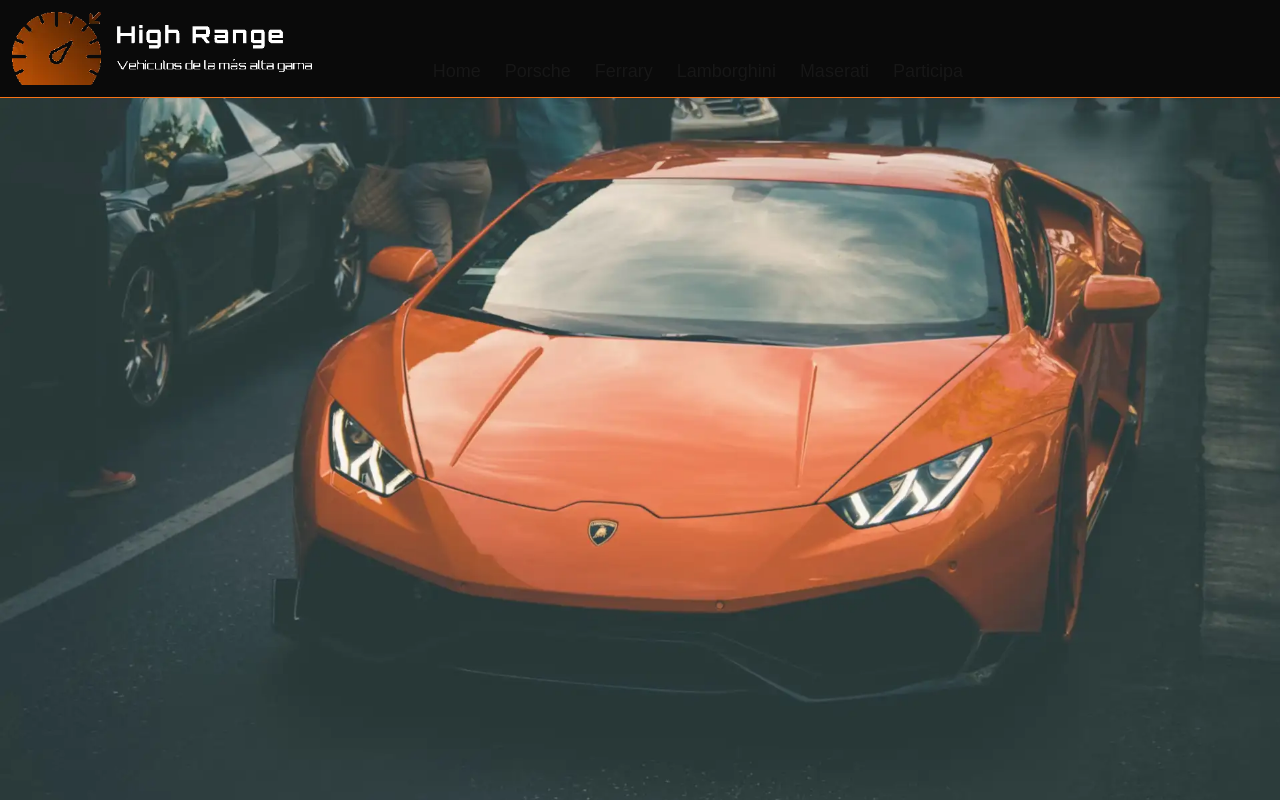
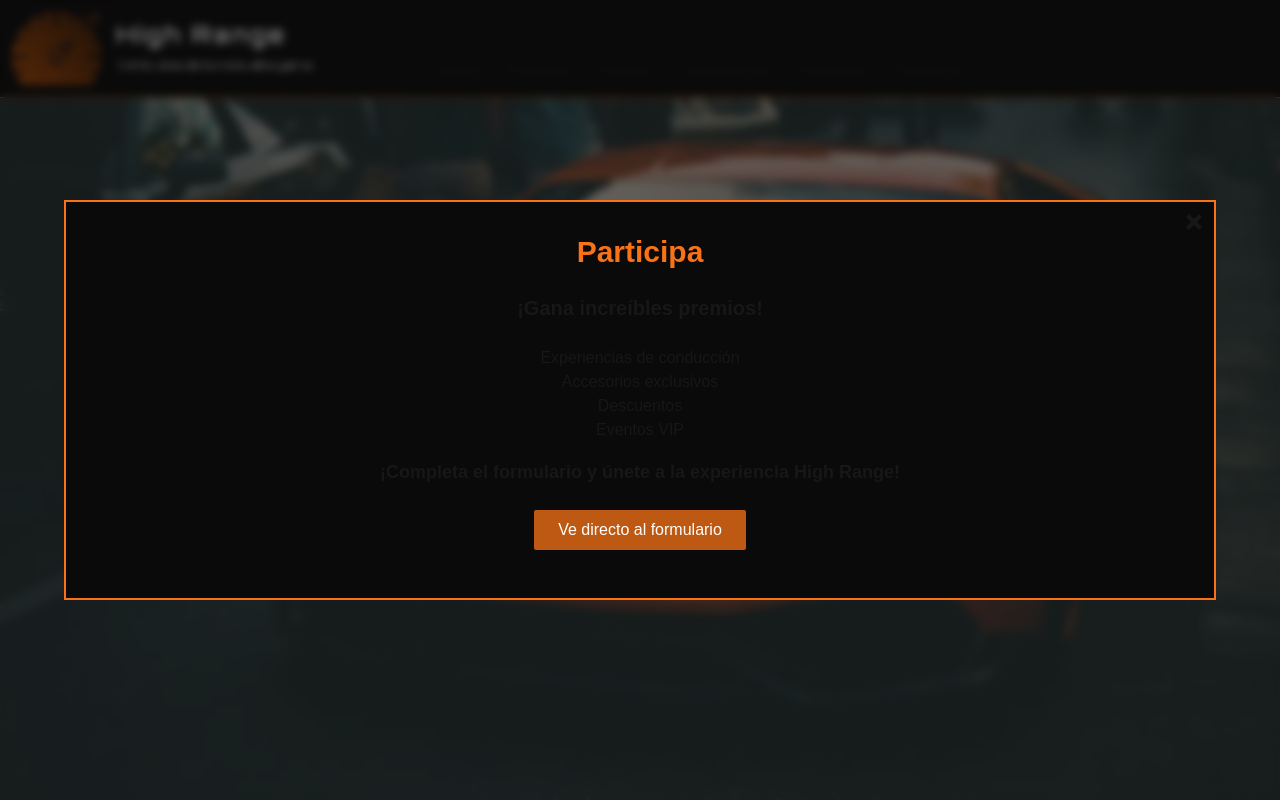
Before and after one commit to alexcoronell/cars-bogota-test, a Next.js app: page / in a window 1280 px wide. Shown: the top 800 px of the page. Built offline with nearby package versions, Linux system fonts and the light colour scheme; no server answers.

Commit message:
Banner participates in our completed

```diff
--- a/src/app/page.tsx
+++ b/src/app/page.tsx
@@ -2,6 +2,7 @@ import Carousel from "@/components/Carousel";
 import PagesContent from "@/components/shared/PagesContent";
 import ContactForm from "@/components/ParticipateForm";
 import PictureContactSection from "@/components/PictureContactSection";
+import ParticipateBanner from "@/components/ParticipateBanner";
 
 const title = "High Range";
 const content = "Elegir Hight Range significa optar por vehículos de lujo de marcas prestigiosas como Porsche, Ferrari, Lamborghini y Maserati, garantizando calidad y exclusividad. Ofrecemos una experiencia de compra personalizada y un servicio postventa excepcional, además de la oportunidad de unirte a una comunidad de entusiastas del automóvil. En Hight Range, no solo adquieres un vehículo; vives una experiencia que combina pasión y un servicio inigualable.";
@@ -15,6 +16,7 @@ export default function Home() {
         <PictureContactSection />
         <ContactForm />
       </div>
+      <ParticipateBanner />
     </div>
   );
 }
--- /dev/null
+++ b/src/components/ParticipateBanner.tsx
@@ -0,0 +1,31 @@
+"use client";
+import Link from "next/link";
+import { useState } from "react";
+
+import { MdiCloseThick } from "./icons/MdiCloseThick";
+
+import styles from "@/css/participateBanner.module.css";
+
+export default function ParticipateBanner() {
+  const [showBanner, setShowBanner] = useState(true);
+
+  if (showBanner) {
+    return (
+      <div className={styles.ParticipateBanner}>
+        <div className={styles.ParticipateBanner__box}>
+          <h3>Participa</h3>
+          <h4>¡Gana increíbles premios!</h4>
+          <ul>
+            <li>Experiencias de conducción</li>
+            <li>Accesorios exclusivos</li>
+            <li>Descuentos</li>
+            <li>Eventos VIP</li>
+          </ul>
+          <h5>¡Completa el formulario y únete a la experiencia High Range!</h5>
+          <Link href="/participa" className="btn btn-primary">Ve directo al formulario</Link>
+            <button onClick={() => setShowBanner(false)}><MdiCloseThick className="absolute right-2 top-2 text-2xl" /></button>
+        </div>
+      </div>
+    );
+  }
+}
--- /dev/null
+++ b/src/components/icons/MdiCloseThick.tsx
@@ -0,0 +1,6 @@
+import React from 'react';
+import type { SVGProps } from 'react';
+
+export function MdiCloseThick(props: SVGProps<SVGSVGElement>) {
+	return (<svg xmlns="http://www.w3.org/2000/svg" width="1em" height="1em" viewBox="0 0 24 24" {...props}><path fill="currentColor" d="M20 6.91L17.09 4L12 9.09L6.91 4L4 6.91L9.09 12L4 17.09L6.91 20L12 14.91L17.09 20L20 17.09L14.91 12z"></path></svg>);
+}
--- /dev/null
+++ b/src/css/participateBanner.module.css
@@ -0,0 +1,12 @@
+.ParticipateBanner {
+    @apply w-screen h-screen fixed inset-0 flex items-center justify-center bg-neutral-950/60;
+    backdrop-filter: blur(4px);
+}
+
+.ParticipateBanner__box {
+    @apply relative border-2 border-orange-500 p-8 bg-neutral-950 w-[90%] flex flex-col justify-center items-center gap-y-4;
+}
+
+.ParticipateBanner__box ul {
+    @apply text-center;
+}
```
